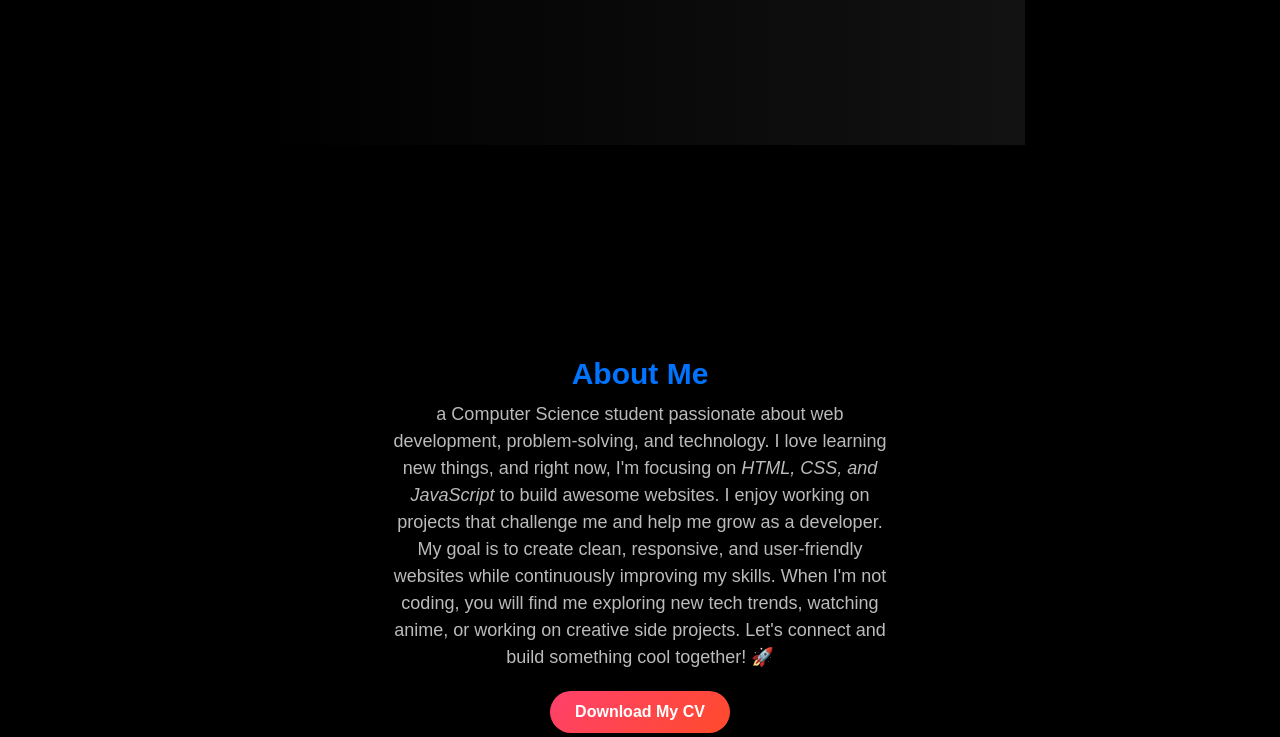
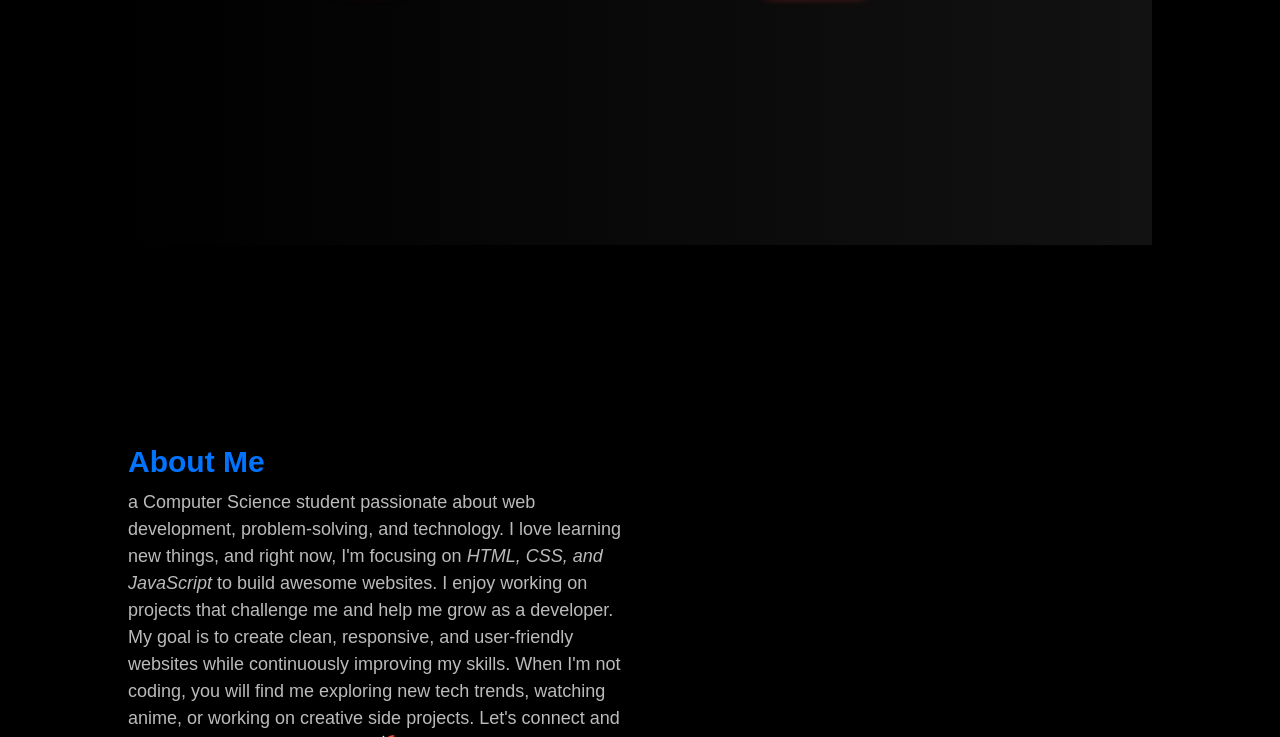
Before and after one commit to shadilshad/portfolio_shadil, a plain HTML site: page index.html in a window 1280 px wide. Shown: the part 723-1460 px from the top of the page. Drawn offline with Linux system fonts and the light colour scheme; a script that the page names is missing.

Commit message:
Update js.css

```diff
--- a/js.css
+++ b/js.css
@@ -296,14 +296,6 @@ html {
     scroll-behavior: smooth; /* Enables smooth scrolling */
 }
 
-section {
-    height: 100vh; /* Each section takes full screen height */
-    padding: 80px 10%;
-    display: flex;
-    justify-content: center;
-    align-items: center;
-    text-align: center;
-}
 
 /* To highlight active section in navbar */
 .nav-active {
```
